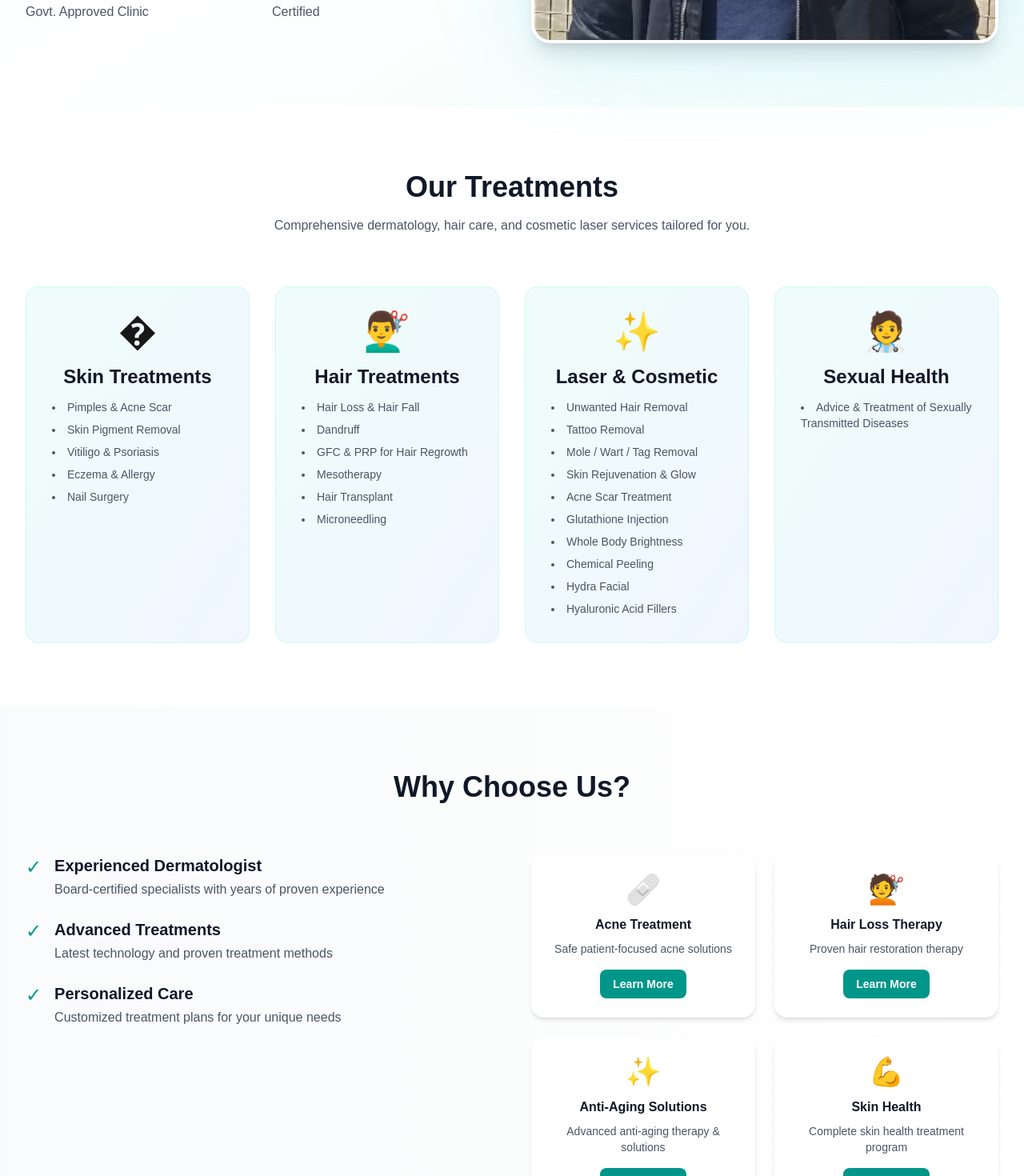
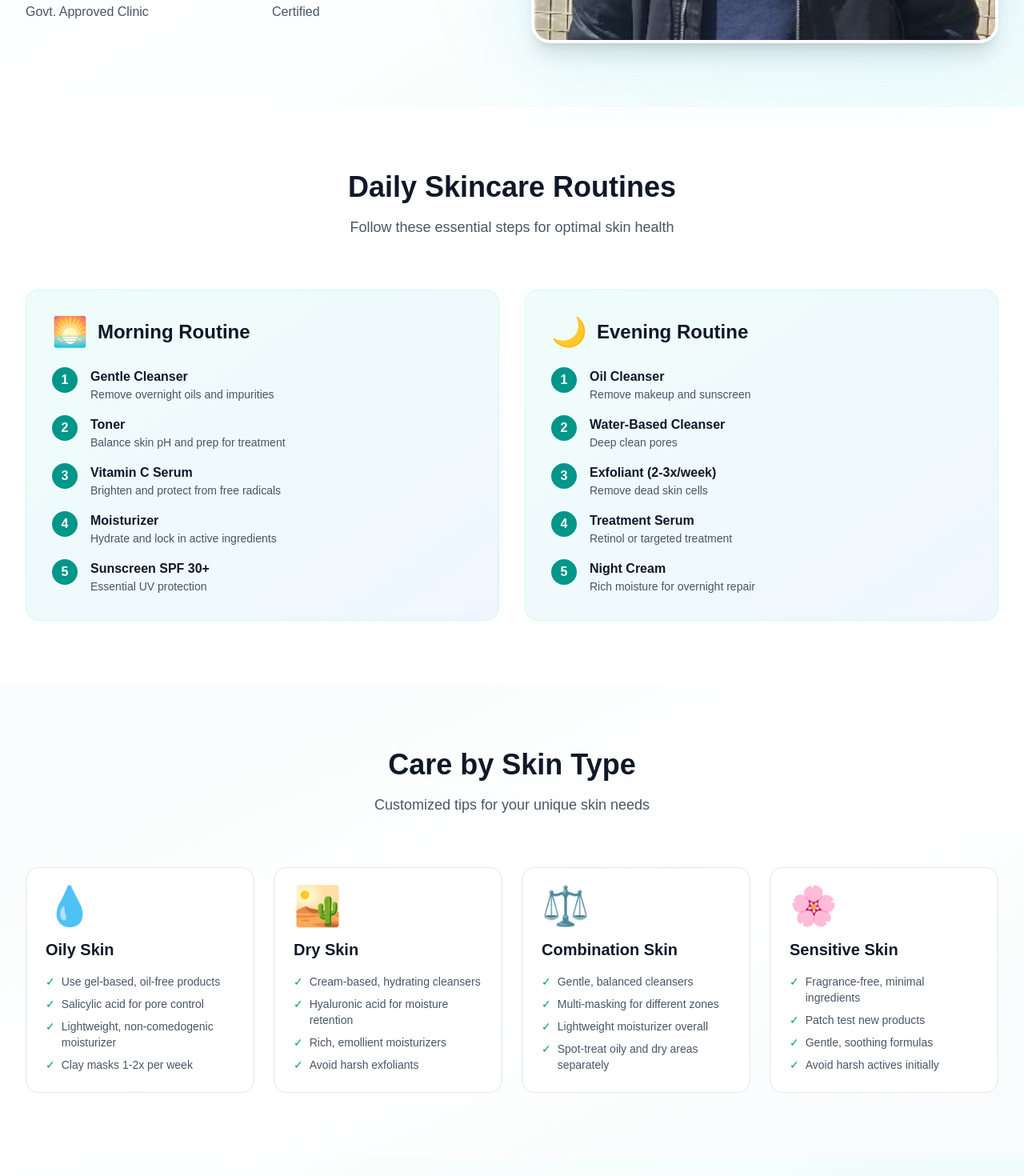
Before and after one commit to sachinasahu/mskin, a Next.js app: page / in a window 1280 px wide. Shown: the part 740-2210 px from the top of the page at 80% size. Built offline with nearby package versions, Linux system fonts and the light colour scheme; no server answers.

Commit message:
fixed skincaregiuide

```diff
--- a/app/components/DoctorProfile.tsx
+++ b/app/components/DoctorProfile.tsx
@@ -9,7 +9,7 @@ export default function DoctorProfile() {
           <div className="relative">
             <div className="absolute inset-0 bg-linear-to-br from-teal-400 to-blue-400 rounded-3xl blur-3xl opacity-20"></div>
             <div className="relative rounded-3xl overflow-hidden h-72 md:h-96 border-4 border-white shadow-xl">
-              <img src="/images/doPic.jpg" alt="Dr. Manoj Kumar Nayak" className="w-full h-full object-cover" />
+              <img src="/images/doPic.jpg" alt="Dr. Manoj Kumar Nayak" className="w-full h-half object-cover" />
             </div>
           </div>
 
--- a/app/components/Services.tsx
+++ b/app/components/Services.tsx
@@ -47,13 +47,13 @@ export default function Services() {
   ];
 
   return (
-    <section className="py-20 bg-white">
+    <section className="py-20 bg-gradient-to-br from-white via-teal-50 to-white">
       <div className="max-w-7xl mx-auto px-4 sm:px-6 lg:px-8">
         <div className="text-center mb-16">
           <h2 className="text-4xl font-bold text-gray-900 mb-4">
             Our Treatments
           </h2>
-          <p className="text-gray-600 max-w-2xl mx-auto">
+          <p className="text-gray-600 max-w-2xl mx-auto text-lg">
             Comprehensive dermatology, hair care, and cosmetic laser services tailored for you.
           </p>
         </div>
--- /dev/null
+++ b/app/components/SkinCareGuide.tsx
@@ -0,0 +1,153 @@
+export default function SkinCareGuide() {
+  const skinCareRoutines = [
+    {
+      title: "Morning Routine",
+      icon: "🌅",
+      steps: [
+        { step: "Gentle Cleanser", desc: "Remove overnight oils and impurities" },
+        { step: "Toner", desc: "Balance skin pH and prep for treatment" },
+        { step: "Vitamin C Serum", desc: "Brighten and protect from free radicals" },
+        { step: "Moisturizer", desc: "Hydrate and lock in active ingredients" },
+        { step: "Sunscreen SPF 30+", desc: "Essential UV protection" },
+      ],
+    },
+    {
+      title: "Evening Routine",
+      icon: "🌙",
+      steps: [
+        { step: "Oil Cleanser", desc: "Remove makeup and sunscreen" },
+        { step: "Water-Based Cleanser", desc: "Deep clean pores" },
+        { step: "Exfoliant (2-3x/week)", desc: "Remove dead skin cells" },
+        { step: "Treatment Serum", desc: "Retinol or targeted treatment" },
+        { step: "Night Cream", desc: "Rich moisture for overnight repair" },
+      ],
+    },
+  ];
+
+  const skinTypes = [
+    {
+      type: "Oily Skin",
+      icon: "💧",
+      tips: [
+        "Use gel-based, oil-free products",
+        "Salicylic acid for pore control",
+        "Lightweight, non-comedogenic moisturizer",
+        "Clay masks 1-2x per week",
+      ],
+    },
+    {
+      type: "Dry Skin",
+      icon: "🏜️",
+      tips: [
+        "Cream-based, hydrating cleansers",
+        "Hyaluronic acid for moisture retention",
+        "Rich, emollient moisturizers",
+        "Avoid harsh exfoliants",
+      ],
+    },
+    {
+      type: "Combination Skin",
+      icon: "⚖️",
+      tips: [
+        "Gentle, balanced cleansers",
+        "Multi-masking for different zones",
+        "Lightweight moisturizer overall",
+        "Spot-treat oily and dry areas separately",
+      ],
+    },
+    {
+      type: "Sensitive Skin",
+      icon: "🌸",
+      tips: [
+        "Fragrance-free, minimal ingredients",
+        "Patch test new products",
+        "Gentle, soothing formulas",
+        "Avoid harsh actives initially",
+      ],
+    },
+  ];
+
+  return (
+    <>
+      {/* Daily Routines */}
+      <section className="py-20 bg-white">
+        <div className="max-w-7xl mx-auto px-4 sm:px-6 lg:px-8">
+          <div className="text-center mb-16">
+            <h2 className="text-4xl font-bold text-gray-900 mb-4">
+              Daily Skincare Routines
+            </h2>
+            <p className="text-lg text-gray-600">
+              Follow these essential steps for optimal skin health
+            </p>
+          </div>
+
+          <div className="grid md:grid-cols-2 gap-8">
+            {skinCareRoutines.map((routine, idx) => (
+              <div key={idx} className="bg-gradient-to-br from-teal-50 to-blue-50 rounded-2xl p-8 border border-teal-100">
+                <div className="flex items-center gap-3 mb-6">
+                  <span className="text-4xl">{routine.icon}</span>
+                  <h3 className="text-2xl font-bold text-gray-900">
+                    {routine.title}
+                  </h3>
+                </div>
+                <div className="space-y-4">
+                  {routine.steps.map((item, index) => (
+                    <div key={index} className="flex gap-4">
+                      <div className="flex-shrink-0 w-8 h-8 bg-teal-600 text-white rounded-full flex items-center justify-center font-semibold">
+                        {index + 1}
+                      </div>
+                      <div>
+                        <h4 className="font-semibold text-gray-900">
+                          {item.step}
+                        </h4>
+                        <p className="text-sm text-gray-600">
+                          {item.desc}
+                        </p>
+                      </div>
+                    </div>
+                  ))}
+                </div>
+              </div>
+            ))}
+          </div>
+        </div>
+      </section>
+
+      {/* Skin Type Guides */}
+      <section className="py-20 bg-gradient-to-br from-gray-50 via-white to-gray-50">
+        <div className="max-w-7xl mx-auto px-4 sm:px-6 lg:px-8">
+          <div className="text-center mb-16">
+            <h2 className="text-4xl font-bold text-gray-900 mb-4">
+              Care by Skin Type
+            </h2>
+            <p className="text-lg text-gray-600">
+              Customized tips for your unique skin needs
+            </p>
+          </div>
+
+          <div className="grid md:grid-cols-2 lg:grid-cols-4 gap-6">
+            {skinTypes.map((skin, idx) => (
+              <div
+                key={idx}
+                className="bg-white rounded-2xl p-6 border border-gray-200 hover:shadow-lg transition-shadow"
+              >
+                <div className="text-5xl mb-4">{skin.icon}</div>
+                <h3 className="text-xl font-bold text-gray-900 mb-4">
+                  {skin.type}
+                </h3>
+                <ul className="space-y-2">
+                  {skin.tips.map((tip, index) => (
+                    <li key={index} className="flex items-start text-sm text-gray-600">
+                      <span className="text-teal-600 mr-2 flex-shrink-0">✓</span>
+                      <span>{tip}</span>
+                    </li>
+                  ))}
+                </ul>
+              </div>
+            ))}
+          </div>
+        </div>
+      </section>
+    </>
+  );
+}
--- a/app/page.tsx
+++ b/app/page.tsx
@@ -1,5 +1,6 @@
 import Hero from "./components/Hero";
 import Services from "./components/Services";
+import SkinCareGuide from "./components/SkinCareGuide";
 import WhyChooseUs from "./components/WhyChooseUs";
 import DoctorProfile from "./components/DoctorProfile";
 import AppointmentForm from "./components/AppointmentForm";
@@ -8,6 +9,7 @@ export default function Home() {
   return (
     <div>
       <Hero />
+      <SkinCareGuide />
       <Services />
       <WhyChooseUs />
       <DoctorProfile />
```
